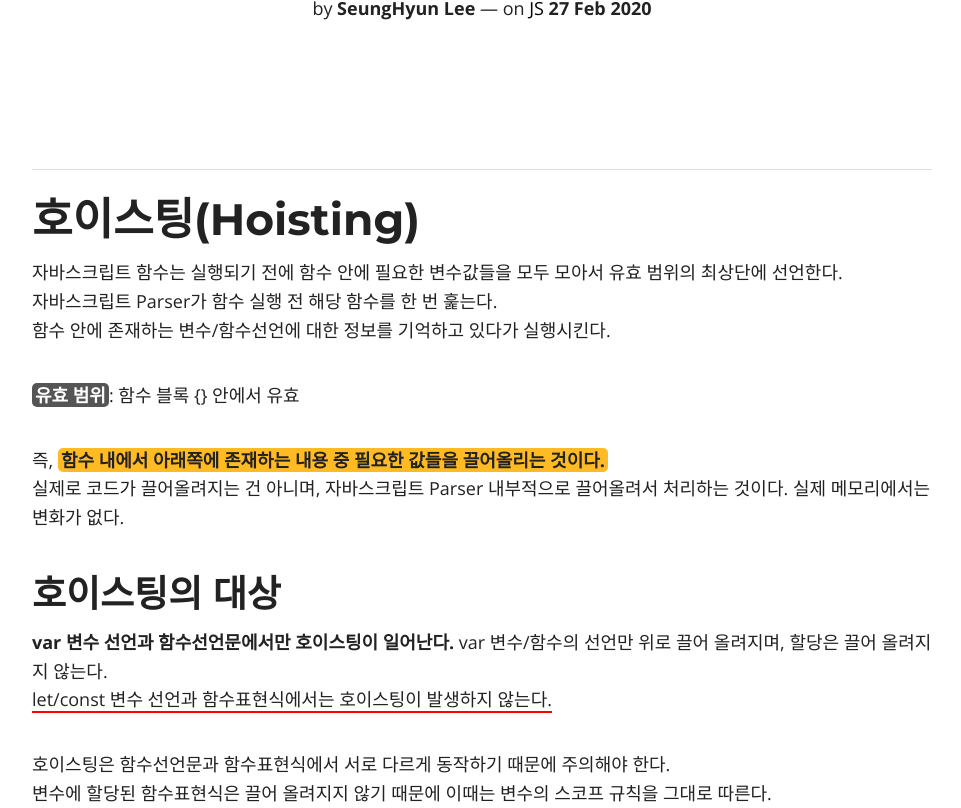
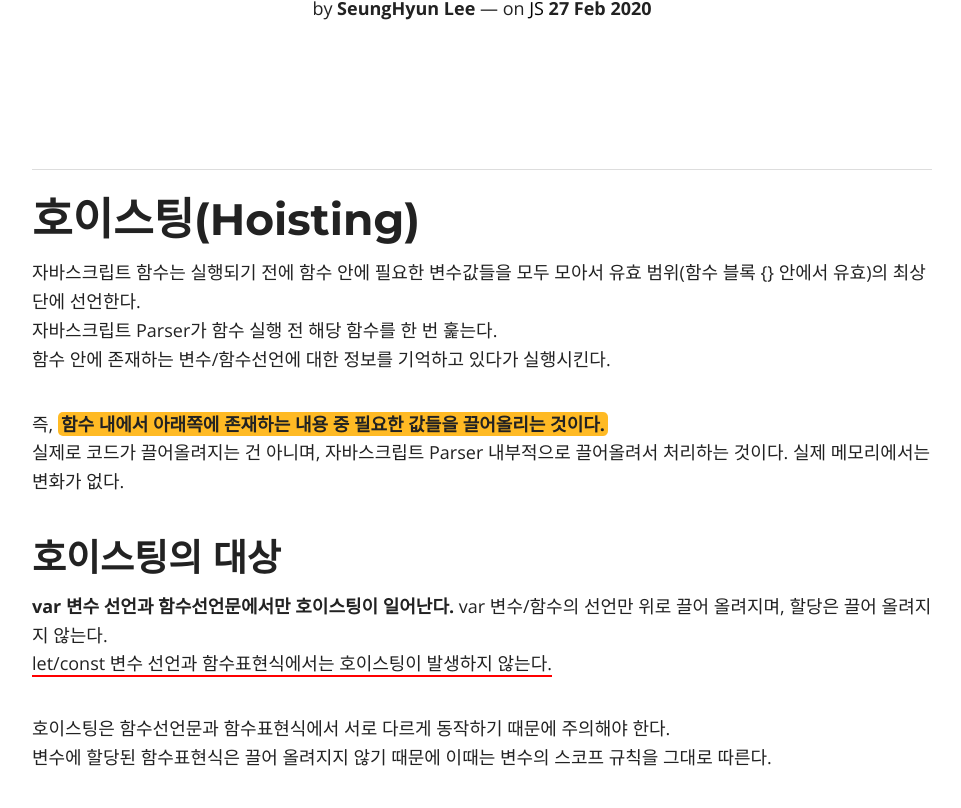
Before and after one commit to lsh58/lsh58.github.io, a Jekyll site: the page built from _posts/2020-02-27-JS_Hoisting.md, in a window 1280 px wide and 1400 px high, scrolled down 303 px. Shown: the top 808 px of the window, without its empty margins (158-1119 px from the left). Built offline with Jekyll 4.4.1, drawn with Linux system fonts in a browser that asks for light colours; nearby versions of some CDN libraries; comment, search, counter and statistics services are not loaded; grey boxes are pictures that could not be loaded.

Commit message:
Update 2020-02-27-JS_Hoisting.md

```diff
--- a/_posts/2020-02-27-JS_Hoisting.md
+++ b/_posts/2020-02-27-JS_Hoisting.md
@@ -18,11 +18,9 @@ featured: true
 
 # 호이스팅(Hoisting)
 
-자바스크립트 함수는 실행되기 전에 함수 안에 필요한 변수값들을 모두 모아서 유효 범위의 최상단에 선언한다.
+자바스크립트 함수는 실행되기 전에 함수 안에 필요한 변수값들을 모두 모아서 유효 범위(함수 블록 {} 안에서 유효)의 최상단에 선언한다.
 자바스크립트 Parser가 함수 실행 전 해당 함수를 한 번 훑는다.
 함수 안에 존재하는 변수/함수선언에 대한 정보를 기억하고 있다가 실행시킨다.
-
-<span class="gray">유효 범위</span>: 함수 블록 {} 안에서 유효
 
 즉, <span class="orange">함수 내에서 아래쪽에 존재하는 내용 중 필요한 값들을 끌어올리는 것이다.</span>
 실제로 코드가 끌어올려지는 건 아니며, 자바스크립트 Parser 내부적으로 끌어올려서 처리하는 것이다.
@@ -36,6 +34,10 @@ var 변수/함수의 선언만 위로 끌어 올려지며, 할당은 끌어 올
 
 호이스팅은 함수선언문과 함수표현식에서 서로 다르게 동작하기 때문에 주의해야 한다.
 변수에 할당된 함수표현식은 끌어 올려지지 않기 때문에 이때는 변수의 스코프 규칙을 그대로 따른다.
+
+<iframe width="100%" height="300" src="//jsfiddle.net/lsh58/9ztmj0cq/31/embedded/js/dark/" allowfullscreen="allowfullscreen" allowpaymentrequest frameborder="0"></iframe>
+
+**함수선언문과 함수표현식**
 
 <span class="gray">함수선언문 (Function Declaration)</span>
 일반적인 프로그래밍 언어에서의 함수 선언과 비슷한 형식
```
